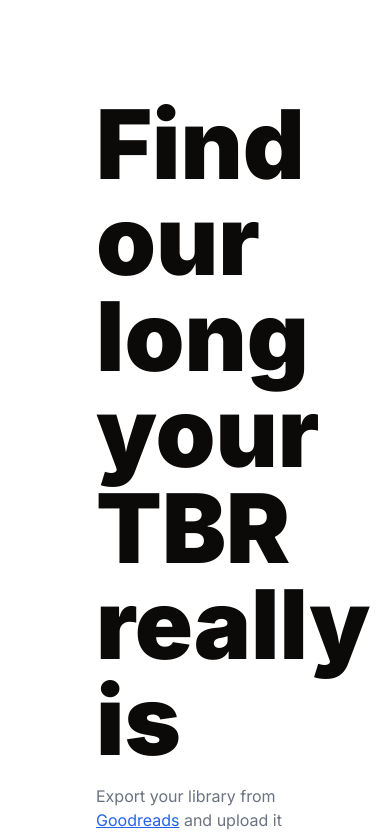
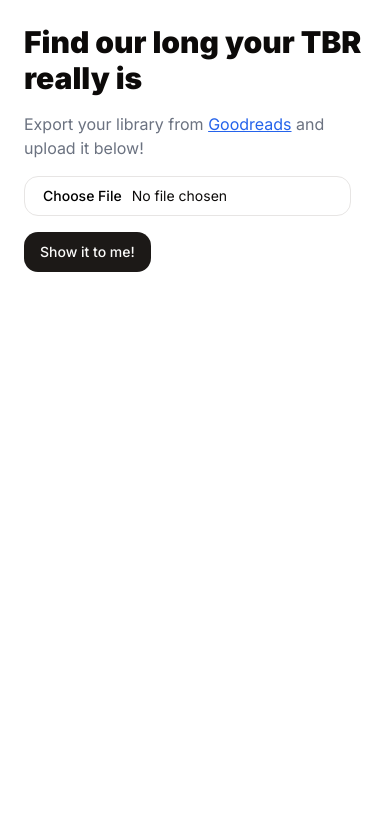
Before and after one commit to ItzaMi/tbr-pile-up, a Next.js app: page / in a window 390 px wide. Shown: the top 836 px of the page. Built offline with nearby package versions, Linux system fonts and the light colour scheme.

Commit message:
chore(overall): responsiveness

```diff
--- a/src/app/page.tsx
+++ b/src/app/page.tsx
@@ -54,8 +54,8 @@ export default function Home() {
   };
 
   return (
-    <main className="flex min-h-screen flex-col items-start p-24 gap-4">
-      <h1 className="text-8xl font-black max-w-[900px]">
+    <main className="flex min-h-screen flex-col items-start md:p-24 sm:p-12 p-6 gap-4">
+      <h1 className="md:text-8xl sm:text-5xl text-3xl font-black max-w-[900px]">
         Find our long your TBR really is
       </h1>
       <p className="text-gray-500">
```
